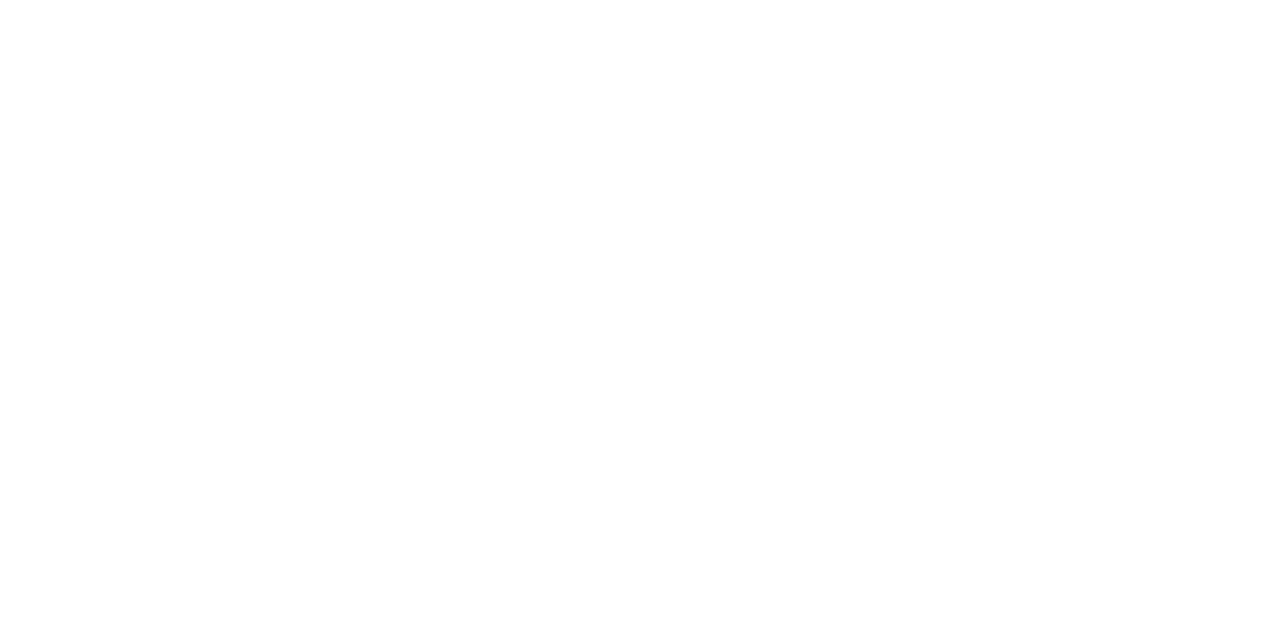
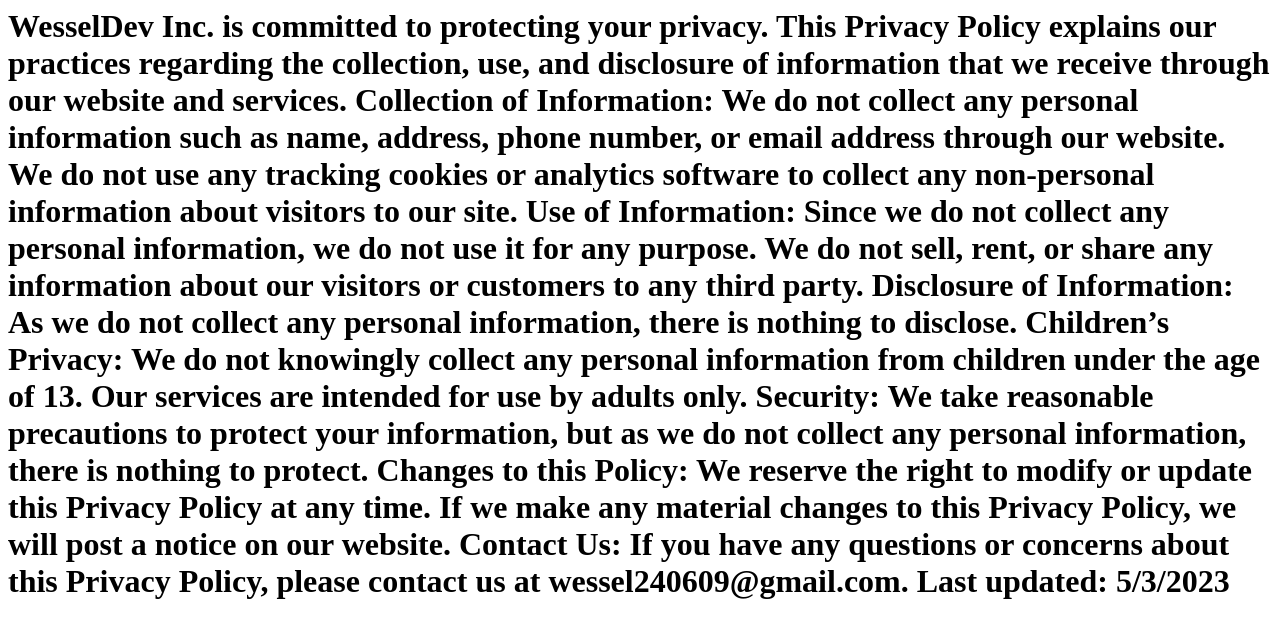
Before and after one commit to WesselDevInc/Privacy-policy, a plain HTML site: page index.html in a window 1280 px wide. Drawn offline with Linux system fonts and the light colour scheme.

Commit message:
Update index.html

```diff
--- a/index.html
+++ b/index.html
@@ -3,7 +3,7 @@
     <title>Privacy-policy</title>
   </head>
   <body>
-    <h1WesselDev Inc. is committed to protecting your privacy. This Privacy Policy explains our practices regarding the collection, use, and disclosure of information that we receive through our website and services.
+    <h1> WesselDev Inc. is committed to protecting your privacy. This Privacy Policy explains our practices regarding the collection, use, and disclosure of information that we receive through our website and services.
 
 Collection of Information:
 We do not collect any personal information such as name, address, phone number, or email address through our website. We do not use any tracking cookies or analytics software to collect any non-personal information about visitors to our site.
@@ -26,6 +26,7 @@ We reserve the right to modify or update this Privacy Policy at any time. If we
 Contact Us:
 If you have any questions or concerns about this Privacy Policy, please contact us at wessel240609@gmail.com.
 
-Last updated: 5/3/2023</h1>
+Last updated: 5/3/2023
+    </h1>
   </body>
 </html>
```
